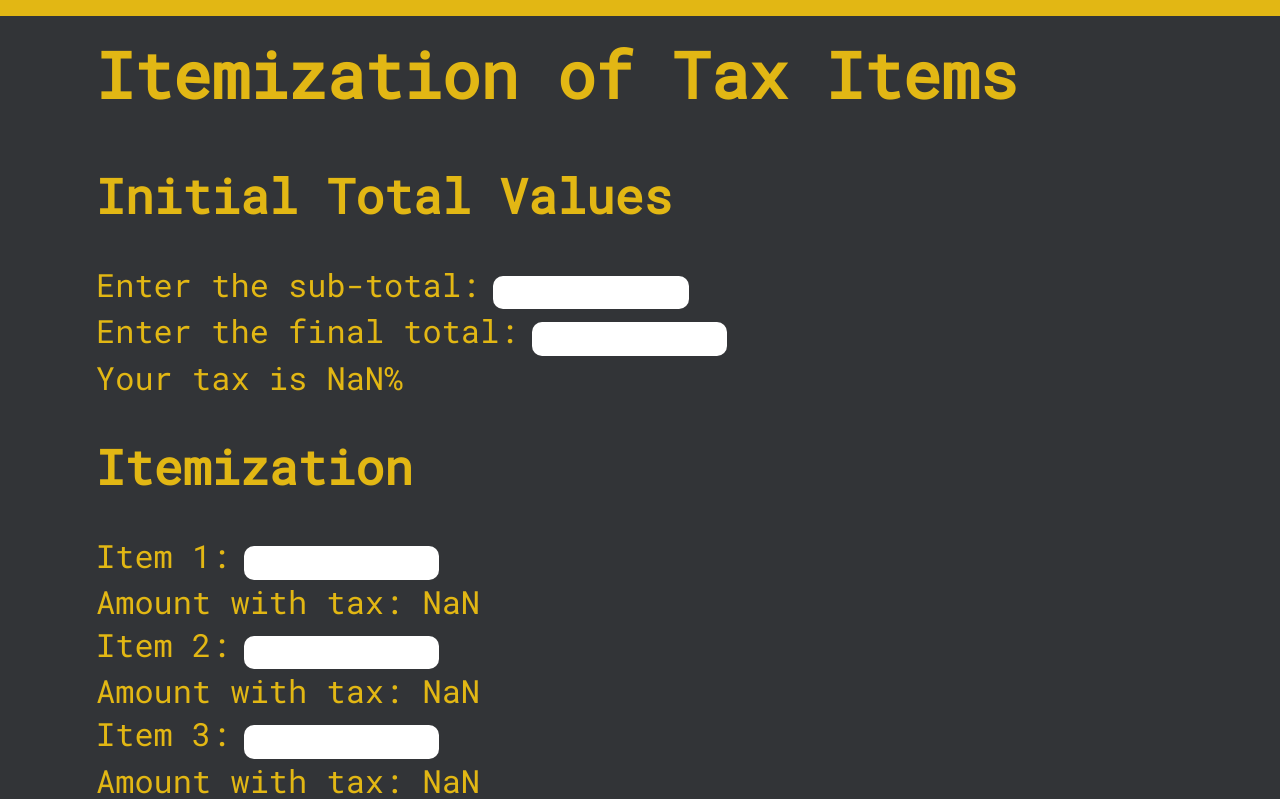
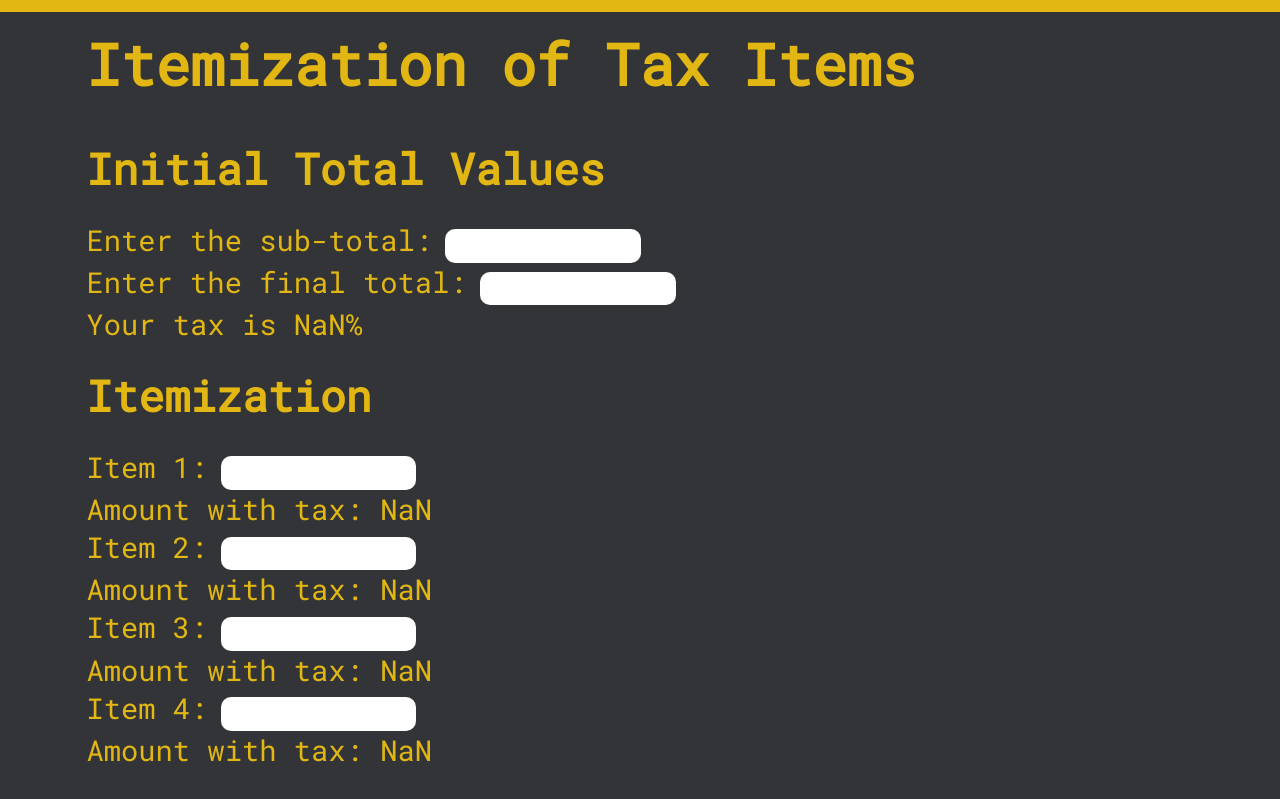
Before and after one commit to Patrick-Doran/taxApp, a React (Vite) app in the folder taxApp/: page / in a window 1280 px wide. Shown: the top 799 px of the page. Built offline with nearby package versions, Linux system fonts and the light colour scheme.

Commit message:
spacing changes

```diff
--- a/taxApp/src/App.css
+++ b/taxApp/src/App.css
@@ -6,10 +6,10 @@ body{
     background-color: #323437;
     color: #E2B714;
     font-family: Roboto Mono, sans-serif;
-    font-size: 2em;
+    font-size: 1.8em;
 }
 .nav-content{
-    height: 2vh;
+    height: 1.5vh;
     background-color: #E2B714;
     width: 100%;
 }
@@ -19,12 +19,12 @@ body{
     margin-left: 3em;
 }
 h1{
-    margin-bottom: .75em;
+    margin-bottom: .65em;
     margin-top: .25em;
 }
 h2{
-    margin-bottom: .75em;
-    margin-top: .75em;
+    margin-bottom: .55em;
+    margin-top: .55em;
 }
 h3{
     margin-top: .75em;
```
